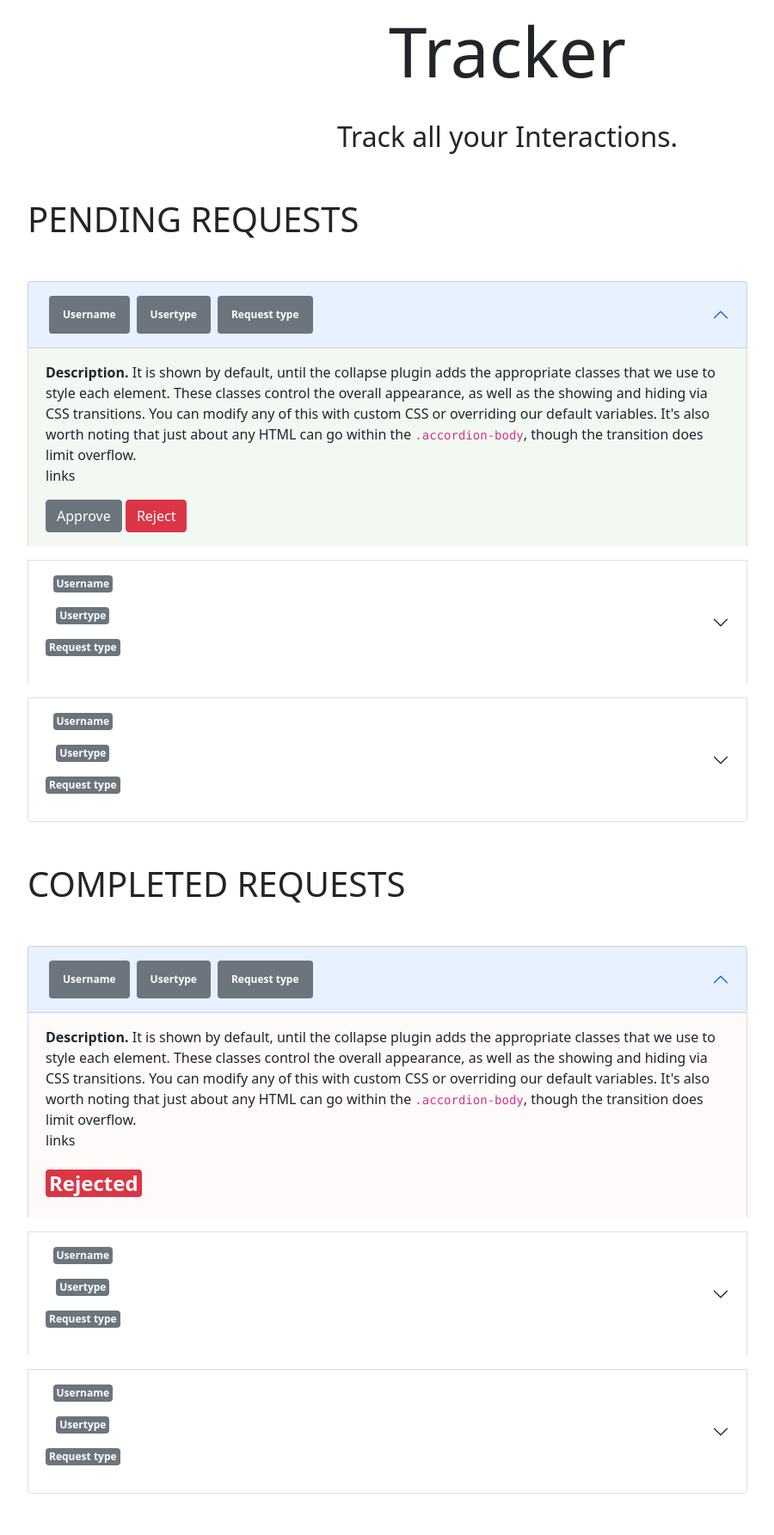
After one commit to ManojKumar002/Code_Fury-Hackathon, a Django app: page /tracker/ in a window 1280 px wide. The commit adds this page. Shown: the part 361-2146 px from the top of the page at 86% size, without its empty margins (50-950 px from the left). Run offline with Django 4.2, Linux system fonts and the light colour scheme; data comes from the database, SQL or seed files in the repository; both versions use the stored data as it was after the commit; data that the repository does not hold is empty; some libraries are stand-ins or nearby versions.

Commit message:
last update

```diff
--- a/riseup/admin.py
+++ b/riseup/admin.py
@@ -12,8 +12,12 @@ class StudentAdmin(admin.ModelAdmin):
 class InvestorAdmin(admin.ModelAdmin):
     list_display=['table_id','user_type','name','email']
 
+class RequestAdmin(admin.ModelAdmin):
+    list_display=['user_name']
+
 
 
 admin.site.register(Startup,StartupAdmin)
 admin.site.register(Student,StudentAdmin)
 admin.site.register(Investor,InvestorAdmin)
+admin.site.register(Request,RequestAdmin)
--- a/riseup/templates/index.html
+++ b/riseup/templates/index.html
@@ -28,6 +28,20 @@
         integrity="sha384-B0UglyR+jN6CkvvICOB2joaf5I4l3gm9GU6Hc1og6Ls7i6U/mkkaduKaBhlAXv9k"
         crossorigin="anonymous"></script>
 
+
+        <style>
+            .dropdown-item {
+                display: block;
+                width: 100%;
+                font-weight: 400;
+                color: black;
+                text-align: inherit;
+                text-decoration: solid;
+                white-space: nowrap;
+                background-color: white;
+                border: 2px solid;}
+
+                </style>
 
     <title>{% block title %} {% endblock %}</title>
     {% block css1 %} {% endblock %}
@@ -64,17 +78,11 @@
                 <li class="nav-item">
                     <a class="nav-link" href="/tracker">Tracker</a>
                 </li>
-                <li class="nav-item">
-                    <a class="nav-link" href="/blog">Blog</a>
-                </li>
-                <li class="nav-item">
-                    <a class="nav-link" href="/about">About</a>
-                </li>
             </ul>
 
             <form action="/search/" class="form-inline my-2 my-lg-0" method="post">{% csrf_token %}
-                <input class="form-control mr-sm-2" type="search" placeholder="Search" aria-label="Search"
-                    name="search">
+                <!-- <input class="form-control mr-sm-2" type="search" placeholder="Search" aria-label="Search"
+                    name="search"> -->
                 <!-- <button class="btn btn-outline-success my-2 my-sm-0" type="">Search</button> -->
             </form>
 
@@ -88,17 +96,17 @@
             <form action="/logout/" method="post">
                 {% csrf_token %}
                 <div class="dropdown">
-                    <button class="btn btn-secondary dropdown-toggle mb-1" type="button" id="dropdownMenuButton1"
+                    <!-- <button class="btn btn-secondary dropdown-toggle mb-1" type="button" id="dropdownMenuButton1"
                         data-bs-toggle="dropdown" aria-expanded="false">
                         Signed In as {{request.user}}
-                    </button>
-                    <ul class="dropdown-menu" style="background-color: rgb(218, 218, 218);"
-                        aria-labelledby="dropdownMenuButton1">
+                    </button> -->
+                    <!-- <ul class="dropdown-menu" style="background-color: rgb(218, 218, 218);" -->
+                        <!-- aria-labelledby="dropdownMenuButton1"> -->
                         {% csrf_token %}
-                        <li>
+                        <!-- <li> -->
                             <button class="dropdown-item" style="cursor: pointer;" type="submit">Logout</button>
-                        </li>
-                    </ul>
+                        <!-- </li> -->
+                    <!-- </ul> -->
                     <input type="hidden" value="{{request.path}}" name="currentPath" id="currentPath">
                 </div>
             </form>
@@ -142,7 +150,7 @@
     <!--Message bar to show the messages using django-->
     {% if messages %}
     {% for message in messages %}
-    <div class="alert alert-{{message.tags}} alert-dismissible">
+    <div class="alert alert-{{message.tags}} alert-dismissible" style="margin-bottom: -10px;">
         <a href="#" class="close" data-dismiss="alert" aria-label="close">&times;</a>
         <strong>Message : </strong> {{message}}
     </div>
@@ -241,13 +249,13 @@
                     <form action="/login/" method="post">{% csrf_token %}
                         Select Category
                         <div class="form-check">
-                            <input class="form-check-input" type="radio" name="Choice" id="startup" value="1" checked>
+                            <input class="form-check-input" type="radio" name="Choice" id="startup" value="2" checked>
                             <label class="form-check-label" for="startup">
                               Start Up
                             </label>
                         </div>
                         <div class="form-check">
-                            <input class="form-check-input" type="radio" name="Choice" id="student" value="2" checked>
+                            <input class="form-check-input" type="radio" name="Choice" id="student" value="1" checked>
                             <label class="form-check-label" for="student">
                               Student
                             </label>
--- /dev/null
+++ b/riseup/templates/tracker.html
@@ -0,0 +1,174 @@
+{% extends 'index.html' %}
+
+{% block title %}Tracker{% endblock %}
+
+{% block css1 %}
+
+{% endblock %}
+
+
+ {% block body %}
+
+    <div class="container d-flex justify-content-center">
+        <img src="https://i.ibb.co/ykcz80h/No-data-rafiki.png" alt="">
+    </div>
+
+    <p class="text-center" style="font-size:5rem; font-weight: 500;">Tracker</p>
+    <p class="text-center" style="font-size:2rem; font-weight: 300;">Track all your Interactions.</p>
+
+    <div class="container my-5">
+        <h1>PENDING REQUESTS</h1>
+
+
+        <div class="accordion w-75 mt-5" id="accordionPanelsStayOpenExample">
+            <div class="accordion-item mt-3">
+              <h2 class="accordion-header" id="panelsStayOpen-headingOne">
+                <button class="accordion-button" type="button" data-bs-toggle="collapse" data-bs-target="#panelsStayOpen-collapseOne" aria-expanded="true" aria-controls="panelsStayOpen-collapseOne">
+                    <div class="d-flex justify-content-around" >
+                        <span class="badge bg-secondary p-3 mx-1 ">Username</span>
+                        <span class="badge bg-secondary p-3 mx-1">Usertype</span>
+                        <span class="badge bg-secondary p-3 mx-1">Request type</span>
+                    </div>
+                </button>
+              </h2>
+              <div id="panelsStayOpen-collapseOne" class="accordion-collapse collapse show" aria-labelledby="panelsStayOpen-headingOne" style="background-color:rgb(242, 249, 242);">
+                <div class="accordion-body">
+                    <strong>Description.</strong> It is shown by default, until the collapse plugin adds the
+                    appropriate classes that we use to style each element. These classes control the overall
+                    appearance, as well as the showing and hiding via CSS transitions. You can modify any of this
+                    with custom CSS or overriding our default variables. It's also worth noting that just about any
+                    HTML can go within the <code>.accordion-body</code>, though the transition does limit overflow.
+                    <p>links</p>
+                    <button type="button" class="btn btn-secondary">Approve</button>
+                    <button type="button" class="btn btn-danger">Reject</button>
+                </div>
+              </div>
+            </div>
+            <div class="accordion-item mt-3">
+              <h2 class="accordion-header" id="panelsStayOpen-headingTwo">
+                <button class="accordion-button collapsed" type="button" data-bs-toggle="collapse" data-bs-target="#panelsStayOpen-collapseTwo" aria-expanded="false" aria-controls="panelsStayOpen-collapseTwo">
+                    <div>
+                        <p><span class="badge bg-secondary p-1">Username</span></p>
+                        <p><span class="badge bg-secondary p-1">Usertype</span></p>
+                        <p><span class="badge bg-secondary p-1">Request type</span></p>
+                    </div>
+                </button>
+              </h2>
+              <div id="panelsStayOpen-collapseTwo" class="accordion-collapse collapse" aria-labelledby="panelsStayOpen-headingTwo">
+                <div class="accordion-body">
+                    <strong>Description.</strong> It is shown by default, until the collapse plugin adds the
+                    appropriate classes that we use to style each element. These classes control the overall
+                    appearance, as well as the showing and hiding via CSS transitions. You can modify any of this
+                    with custom CSS or overriding our default variables. It's also worth noting that just about any
+                    HTML can go within the <code>.accordion-body</code>, though the transition does limit overflow.
+                    <p>links</p>
+                    <button type="button" class="btn btn-secondary">Approve</button>
+                    <button type="button" class="btn btn-danger">Reject</button>
+                </div>
+              </div>
+            </div>
+            <div class="accordion-item mt-3">
+              <h2 class="accordion-header" id="panelsStayOpen-headingThree">
+                <button class="accordion-button collapsed" type="button" data-bs-toggle="collapse" data-bs-target="#panelsStayOpen-collapseThree" aria-expanded="false" aria-controls="panelsStayOpen-collapseThree">
+                    <div>
+                        <p><span class="badge bg-secondary p-1">Username</span></p>
+                        <p><span class="badge bg-secondary p-1">Usertype</span></p>
+                        <p><span class="badge bg-secondary p-1">Request type</span></p>
+                    </div>
+                </button>
+              </h2>
+              <div id="panelsStayOpen-collapseThree" class="accordion-collapse collapse" aria-labelledby="panelsStayOpen-headingThree">
+                <div class="accordion-body">
+                    <strong>Description.</strong> It is shown by default, until the collapse plugin adds the
+                    appropriate classes that we use to style each element. These classes control the overall
+                    appearance, as well as the showing and hiding via CSS transitions. You can modify any of this
+                    with custom CSS or overriding our default variables. It's also worth noting that just about any
+                    HTML can go within the <code>.accordion-body</code>, though the transition does limit overflow.
+                    <p>links</p>
+                    <button type="button" class="btn btn-secondary">Approve</button>
+                    <button type="button" class="btn btn-danger">Reject</button>
+                </div>
+              </div>
+            </div>
+          </div>
+    </div>
+
+    <div class="container my-5">
+        <h1>COMPLETED REQUESTS</h1>
+
+        <div class="accordion w-75 mt-5" id="accordionPanelsStayOpenExample">
+            <div class="accordion-item mt-3">
+              <h2 class="accordion-header" id="panelsStayOpen-headingOne">
+                <button class="accordion-button" type="button" data-bs-toggle="collapse" data-bs-target="#panelsStayOpen-collapseOne" aria-expanded="true" aria-controls="panelsStayOpen-collapseOne">
+                    <div class="d-flex justify-content-around" >
+                        <span class="badge bg-secondary p-3 mx-1 ">Username</span>
+                        <span class="badge bg-secondary p-3 mx-1">Usertype</span>
+                        <span class="badge bg-secondary p-3 mx-1">Request type</span>
+                    </div>
+                </button>
+              </h2>
+              <div id="panelsStayOpen-collapseOne" class="accordion-collapse collapse show " style="background-color:rgb(255 250 250);"     aria-labelledby="panelsStayOpen-headingOne">
+                <div class="accordion-body">
+                    <strong>Description.</strong> It is shown by default, until the collapse plugin adds the
+                    appropriate classes that we use to style each element. These classes control the overall
+                    appearance, as well as the showing and hiding via CSS transitions. You can modify any of this
+                    with custom CSS or overriding our default variables. It's also worth noting that just about any
+                    HTML can go within the <code>.accordion-body</code>, though the transition does limit overflow.
+                    <p>links</p>
+                    <h2><span class="badge bg-danger p-1">Rejected</span></h2>
+                </div>
+              </div>
+            </div>
+            <div class="accordion-item mt-3">
+              <h2 class="accordion-header" id="panelsStayOpen-headingTwo">
+                <button class="accordion-button collapsed" type="button" data-bs-toggle="collapse" data-bs-target="#panelsStayOpen-collapseTwo" aria-expanded="false" aria-controls="panelsStayOpen-collapseTwo">
+                    <div>
+                        <p><span class="badge bg-secondary p-1">Username</span></p>
+                        <p><span class="badge bg-secondary p-1">Usertype</span></p>
+                        <p><span class="badge bg-secondary p-1">Request type</span></p>
+                    </div>
+                </button>
+              </h2>
+              <div id="panelsStayOpen-collapseTwo" class="accordion-collapse collapse" aria-labelledby="panelsStayOpen-headingTwo">
+                <div class="accordion-body">
+                    <strong>Description.</strong> It is shown by default, until the collapse plugin adds the
+                    appropriate classes that we use to style each element. These classes control the overall
+                    appearance, as well as the showing and hiding via CSS transitions. You can modify any of this
+                    with custom CSS or overriding our default variables. It's also worth noting that just about any
+                    HTML can go within the <code>.accordion-body</code>, though the transition does limit overflow.
+                    <p>links</p>
+                    <h2><span class="badge bg-danger p-1">Rejected</span></h2>
+                </div>
+              </div>
+            </div>
+            <div class="accordion-item mt-3">
+              <h2 class="accordion-header" id="panelsStayOpen-headingThree">
+                <button class="accordion-button collapsed" type="button" data-bs-toggle="collapse" data-bs-target="#panelsStayOpen-collapseThree" aria-expanded="false" aria-controls="panelsStayOpen-collapseThree">
+                    <div>
+                        <p><span class="badge bg-secondary p-1">Username</span></p>
+                        <p><span class="badge bg-secondary p-1">Usertype</span></p>
+                        <p><span class="badge bg-secondary p-1">Request type</span></p>
+                    </div>
+                </button>
+              </h2>
+              <div id="panelsStayOpen-collapseThree" class="accordion-collapse collapse" aria-labelledby="panelsStayOpen-headingThree">
+                <div class="accordion-body">
+                    <strong>Description.</strong> It is shown by default, until the collapse plugin adds the
+                    appropriate classes that we use to style each element. These classes control the overall
+                    appearance, as well as the showing and hiding via CSS transitions. You can modify any of this
+                    with custom CSS or overriding our default variables. It's also worth noting that just about any
+                    HTML can go within the <code>.accordion-body</code>, though the transition does limit overflow.
+                    <p>links</p>
+                    <h2><span class="badge bg-danger p-1">Rejected</span></h2>
+                </div>
+              </div>
+            </div>
+          </div>
+
+    </div>
+    {% endblock %}
+    {% block js %}
+    <script src="https://cdn.jsdelivr.net/npm/bootstrap@5.2.0/dist/js/bootstrap.bundle.min.js"
+        integrity="sha384-A3rJD856KowSb7dwlZdYEkO39Gagi7vIsF0jrRAoQmDKKtQBHUuLZ9AsSv4jD4Xa"
+        crossorigin="anonymous"></script>
+    {% endblock %}
--- a/riseup/urls.py
+++ b/riseup/urls.py
@@ -7,5 +7,7 @@ urlpatterns = [
     path('signup/', views.signup, name="shopSignup"),
     path('login/', views.userLogin, name="shopLogin"),
     path('logout/', views.userLogout, name="shopLogout"),
+    path('tracker/', views.tracker, name="shopTracker"),
+    path('request/', views.request, name="request"),
     path('startup/<int:myid>/', views.startup, name="riseupStartup"),
 ]
--- a/riseup/views.py
+++ b/riseup/views.py
@@ -18,7 +18,6 @@ def home(request):
     params={}
     startup_details=Startup.objects.all()
     params['startup_details']=startup_details
-    print(params)
     return render(request,"home.html",params)
 
 def signup(request):
@@ -45,23 +44,22 @@ def signup(request):
             messages.warning(request, 'Password is not matching')
             flag=1
             # if choice is 1 student
-        print(username,fname,lname,choice)
         choice = int(choice)
         if(choice==1):
-            signup = Student(name=fname + lname,email=email )
+            signup = Student(name=fname + lname,email=email,user_type=1,username=username )
             signup.save()
             flag=0
             # print(choice)
 
             # if choice is 2 startup
         if(choice==2):
-            signup = Startup(name=fname + lname,email=email )
+            signup = Startup(name=fname + lname,email=email,user_type=2,username=username )
             signup.save()
             flag=0
             # if choice is 3 investor
             # print(choice)/
         if(choice==3):
-            signup = Investor(name=fname + lname,email=email )
+            signup = Investor(name=fname + lname,email=email,user_type=3,username=username )
             signup.save()
             flag=0
             # print(choice)
@@ -84,7 +82,10 @@ def userLogin(request):
         username=request.POST['loginusername']
         userpass=request.POST['loginpass']
         currentPathlogIn=request.POST['currentPathlogIn']
+        choice=request.POST['Choice']
+
         user=authenticate(request,username=username,password=userpass)
+
         if user is None:
             messages.error(request, 'Invalid credentials, Please try again')
             return redirect(currentPathlogIn)
@@ -107,3 +108,56 @@ def startup(request,myid):
     startup_object=Startup.objects.get(startup_id=myid)
     params['startup_object']=startup_object
     return render(request,"startup.html",params)
+
+
+def request(request):
+    if request.method == "POST":
+        user_type = request.POST.get('user_type', '')
+        request_type = request.POST.get('request_type', '')
+        description = request.POST.get('description', '')
+        specific_link = request.POST.get('specific_link', '')
+        status  = request.POST.get('status', '')
+        finalreq = Request(user_name=request.user,user_type=user_type,request_type=request_type,description=description,specific_link=specific_link,status=status)
+        finalreq.save()
+    return redirect("/")
+
+
+def tracker(request):
+    params={}
+    try:
+        current_user=request.user.username
+        student=Student.objects.values('username')
+        investor=Investor.objects.values('username')
+        startup=Startup.objects.values('username')
+        for i in student:
+            print(i)
+            if(i['username']==current_user):
+                params['request1']=Student.objects.filter(username=i['username'])
+                params['user_type']=1
+                break
+        for i in investor:
+            print(i)
+            if(i['username']==current_user):
+                params['request1']=Student.objects.filter(username=i['username'])
+                params['user_type']=1
+                break
+        for i in startup:
+            print(i)
+            if(i['username']==current_user):
+                params['request1']=Student.objects.filter(username=i['username'])
+                params['user_type']=1
+                break
+    except Exception as e:
+        print(e)
+    # print(student)
+    # if(Startup.objects.get(username=request.user)):
+    #     params['request1']=Request.objects.filter(user_type=1)
+    #     params['request3']=Request.objects.filter(user_type=3)
+    #     params['user_type']=2
+    # if(Investor.objects.get(username=request.user)):
+    #     params['request1']=Request.objects.filter(user_type=3)
+    #     params['user_type']=1
+    # if(Student.objects.get(username=request.user)):
+    print(params)
+
+    return render(request,"tracker.html",params)
```
Also changed, not shown: riseup/models.py (+17 -0 lines), riseup/templates/home.html (+19 -19 lines), riseup/templates/startup.html (+27 -36 lines), db.sqlite3, riseup/migrations/0003_investor_username_startup_username_student_username.py (added), riseup/migrations/0004_request.py (added).
